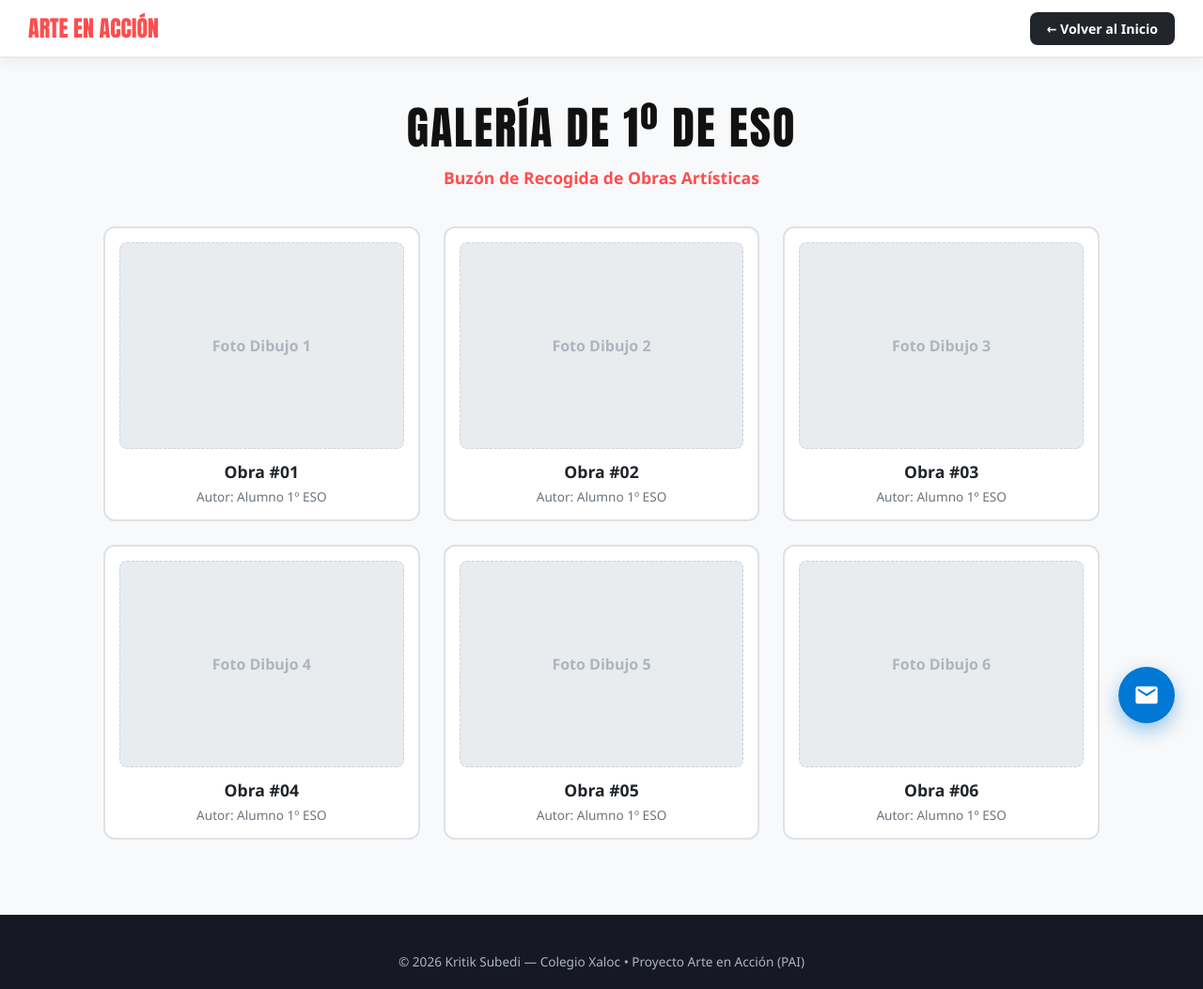
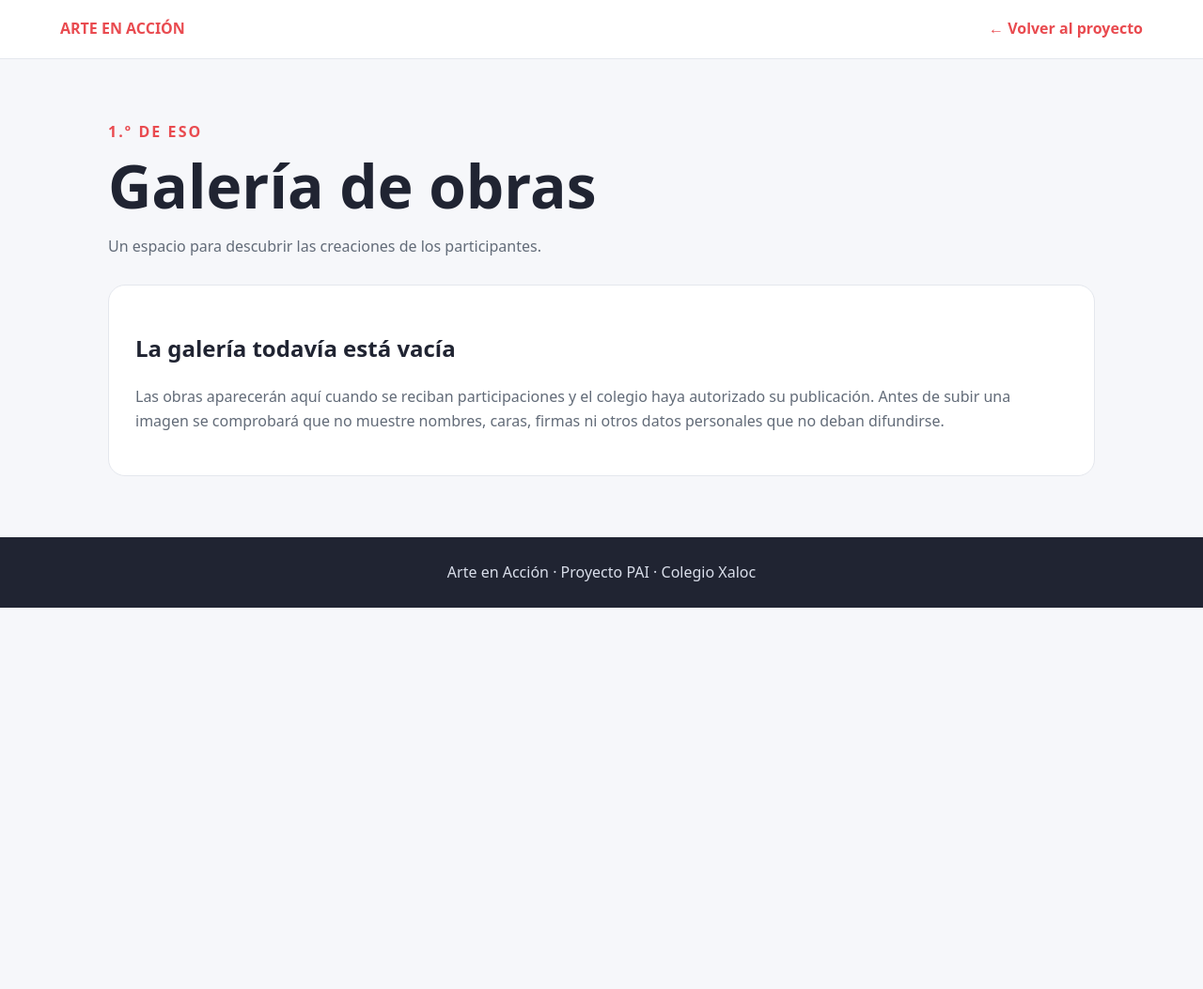
Before and after one commit to kritiksubedi-prog/mi-web, a plain HTML site: page galeria-1eso.html in a window 1280 px wide. Shown: the whole page at 94% size. After the commit the page ends 800 px from the top, so only its background shows below. Drawn offline with Linux system fonts and the light colour scheme.

Commit message:
Actualizar galería de 1.º ESO y avisos de privacidad

```diff
--- a/galeria-1eso.html
+++ b/galeria-1eso.html
@@ -1,111 +1,4 @@
-<!DOCTYPE html>
-<html lang="es">
-<head>
-    <meta charset="UTF-8">
-    <meta name="viewport" content="width=device-width, initial-scale=1.0">
-    <title>Galería Completa 1º ESO | Arte en Acción</title>
-    <style>
-        * { box-sizing: border-box; margin: 0; padding: 0; }
-        html { scroll-behavior: smooth; }
-        body { background-color: #f8f9fa; font-family: 'Segoe UI', Tahoma, Geneva, Verdana, sans-serif; color: #212529; }
-
-        /* NAVBAR FIJO */
-        .fixed-navbar {
-            position: fixed; top: 0; left: 0; width: 100%;
-            background-color: #ffffff; border-bottom: 2px solid #e9ecef;
-            display: flex; justify-content: space-between; align-items: center;
-            padding: 12px 30px; z-index: 1000;
-            box-shadow: 0 4px 15px rgba(0,0,0,0.05);
-        }
-
-        .nav-logo { font-family: 'Impact', sans-serif; font-size: 1.5rem; color: #ff4d4d; text-decoration: none; }
-        .back-btn { background-color: #212529; color: white; padding: 8px 18px; border-radius: 8px; text-decoration: none; font-weight: bold; font-size: 0.88rem; transition: background 0.3s; }
-        .back-btn:hover { background-color: #ff4d4d; }
-
-        /* CONTENIDO DE GALERÍA */
-        .gallery-container { max-width: 1100px; margin: 100px auto 60px auto; padding: 0 20px; }
-        .page-header { text-align: center; margin-bottom: 40px; }
-        .page-header h1 { font-family: 'Impact', sans-serif; font-size: 3rem; color: #111; letter-spacing: 2px; text-transform: uppercase; }
-        .page-header p { color: #ff4d4d; font-weight: bold; font-size: 1.1rem; margin-top: 5px; }
-
-        .full-gallery-grid {
-            display: grid;
-            grid-template-columns: repeat(auto-fill, minmax(250px, 1fr));
-            gap: 25px;
-        }
-
-        .art-card {
-            background: #ffffff; border: 2px solid #dee2e6; border-radius: 12px;
-            overflow: hidden; padding: 15px; text-align: center;
-            transition: all 0.3s ease;
-        }
-
-        .art-card:hover { border-color: #ff4d4d; transform: translateY(-4px); box-shadow: 0 10px 20px rgba(0,0,0,0.06); }
-        .art-card-img { width: 100%; height: 220px; background-color: #e9ecef; border-radius: 8px; display: flex; justify-content: center; align-items: center; color: #adb5bd; font-weight: bold; border: 1px dashed #ced4da; margin-bottom: 12px; }
-        .art-card h3 { font-size: 1.1rem; color: #212529; margin-bottom: 5px; }
-        .art-card p { font-size: 0.85rem; color: #6c757d; }
-
-        /* FOOTER Y OUTLOOK */
-        footer { background-color: #161824; color: #adb5bd; padding: 40px 20px 20px 20px; text-align: center; font-size: 0.85rem; margin-top: 80px; }
-        footer a { color: #ff4d4d; text-decoration: none; }
-        .outlook-float { position: fixed; bottom: 30px; right: 30px; background-color: #0078d4; width: 60px; height: 60px; border-radius: 50%; display: flex; justify-content: center; align-items: center; box-shadow: 0 8px 20px rgba(0, 120, 212, 0.4); z-index: 1000; }
-        .outlook-float svg { width: 28px; height: 28px; fill: white; }
-    </style>
-</head>
-<body>
-
-    <nav class="fixed-navbar">
-        <a href="index.html" class="nav-logo">ARTE EN ACCIÓN</a>
-        <a href="index.html" class="back-btn">← Volver al Inicio</a>
-    </nav>
-
-    <main class="gallery-container">
-        <header class="page-header">
-            <h1>Galería de 1º de ESO</h1>
-            <p>Buzón de Recogida de Obras Artísticas</p>
-        </header>
-
-        <section class="full-gallery-grid">
-            <div class="art-card">
-                <div class="art-card-img">Foto Dibujo 1</div>
-                <h3>Obra #01</h3>
-                <p>Autor: Alumno 1º ESO</p>
-            </div>
-            <div class="art-card">
-                <div class="art-card-img">Foto Dibujo 2</div>
-                <h3>Obra #02</h3>
-                <p>Autor: Alumno 1º ESO</p>
-            </div>
-            <div class="art-card">
-                <div class="art-card-img">Foto Dibujo 3</div>
-                <h3>Obra #03</h3>
-                <p>Autor: Alumno 1º ESO</p>
-            </div>
-            <div class="art-card">
-                <div class="art-card-img">Foto Dibujo 4</div>
-                <h3>Obra #04</h3>
-                <p>Autor: Alumno 1º ESO</p>
-            </div>
-            <div class="art-card">
-                <div class="art-card-img">Foto Dibujo 5</div>
-                <h3>Obra #05</h3>
-                <p>Autor: Alumno 1º ESO</p>
-            </div>
-            <div class="art-card">
-                <div class="art-card-img">Foto Dibujo 6</div>
-                <h3>Obra #06</h3>
-                <p>Autor: Alumno 1º ESO</p>
-            </div>
-        </section>
-    </main>
-
-    <footer>
-        <p>&copy; 2026 Kritik Subedi — Colegio Xaloc • Proyecto Arte en Acción (PAI)</p>
-    </footer>
-
-    <a href="mailto:kritik.subedi@campus.xaloc.org" class="outlook-float" title="Enviar correo">
-        <svg viewBox="0 0 24 24"><path d="M20 4H4c-1.1 0-1.99.9-1.99 2L2 18c0 1.1.9 2 2 2h16c1.1 0 2-.9 2-2V6c0-1.1-.9-2-2-2zm0 4l-8 5-8-5V6l8 5 8-5v2z"/></svg>
-    </a>
-
-</body>
-</html>
+<!doctype html>
+<html lang="es"><head><meta charset="utf-8"><meta name="viewport" content="width=device-width,initial-scale=1"><title>Galería de 1.º ESO | Arte en Acción</title><style>
+*{box-sizing:border-box}body{margin:0;background:#f6f7fa;color:#202432;font:16px/1.6 system-ui,sans-serif}.nav{padding:18px 5%;background:white;border-bottom:1px solid #e4e7ed;display:flex;justify-content:space-between;gap:15px;flex-wrap:wrap}.nav a{font-weight:800;text-decoration:none;color:#e94b50}.wrap{width:min(1050px,90%);margin:65px auto}.eyebrow{color:#e94b50;text-transform:uppercase;font-weight:800;letter-spacing:.13em}h1{font-size:clamp(2.3rem,6vw,4rem);line-height:1.1;margin:10px 0}p{color:#626b78}.notice{background:white;border:1px solid #e4e7ed;border-radius:18px;padding:28px;margin-top:28px}footer{text-align:center;background:#202432;color:#d9deea;padding:25px}
+</style></head><body><nav class="nav"><a href="index.html">ARTE EN ACCIÓN</a><a href="index.html">← Volver al proyecto</a></nav><main class="wrap"><div class="eyebrow">1.º de ESO</div><h1>Galería de obras</h1><p>Un espacio para descubrir las creaciones de los participantes.</p><section class="notice"><h2>La galería todavía está vacía</h2><p>Las obras aparecerán aquí cuando se reciban participaciones y el colegio haya autorizado su publicación. Antes de subir una imagen se comprobará que no muestre nombres, caras, firmas ni otros datos personales que no deban difundirse.</p></section></main><footer>Arte en Acción · Proyecto PAI · Colegio Xaloc</footer></body></html>
```
